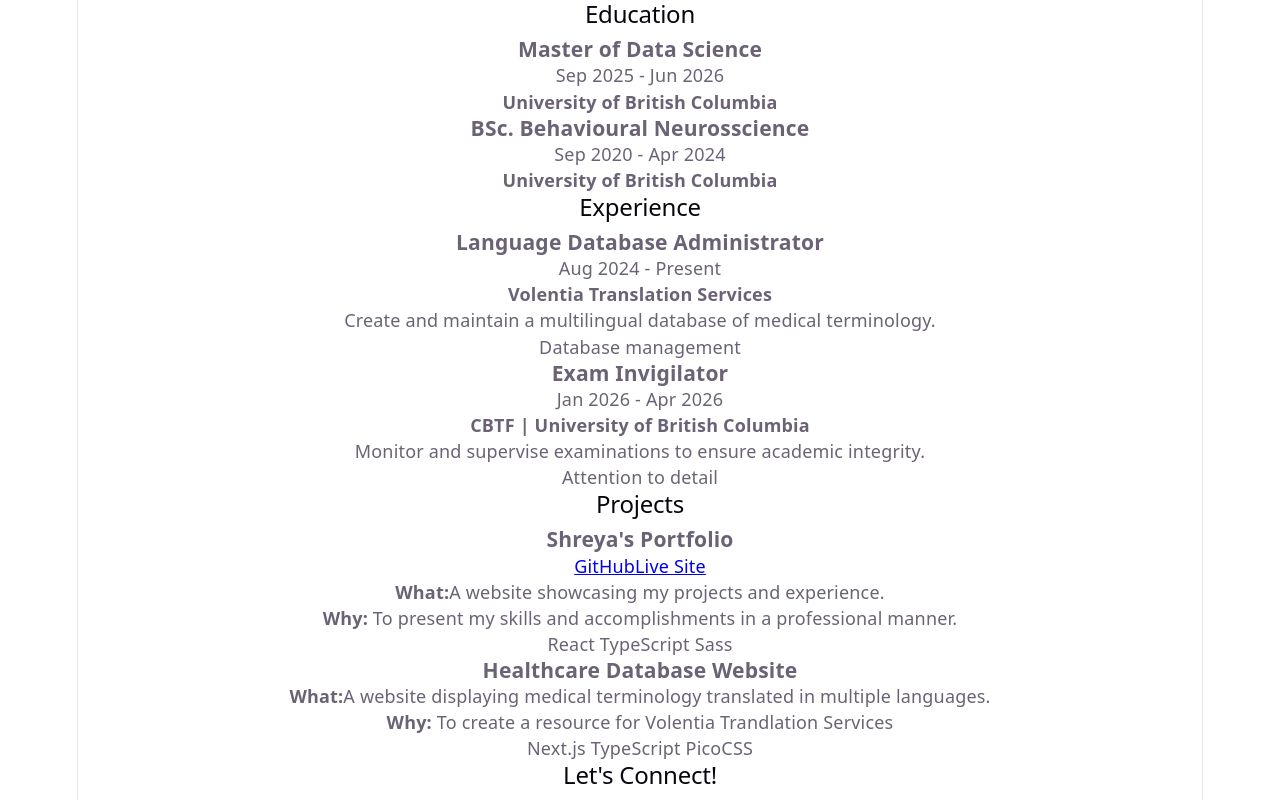
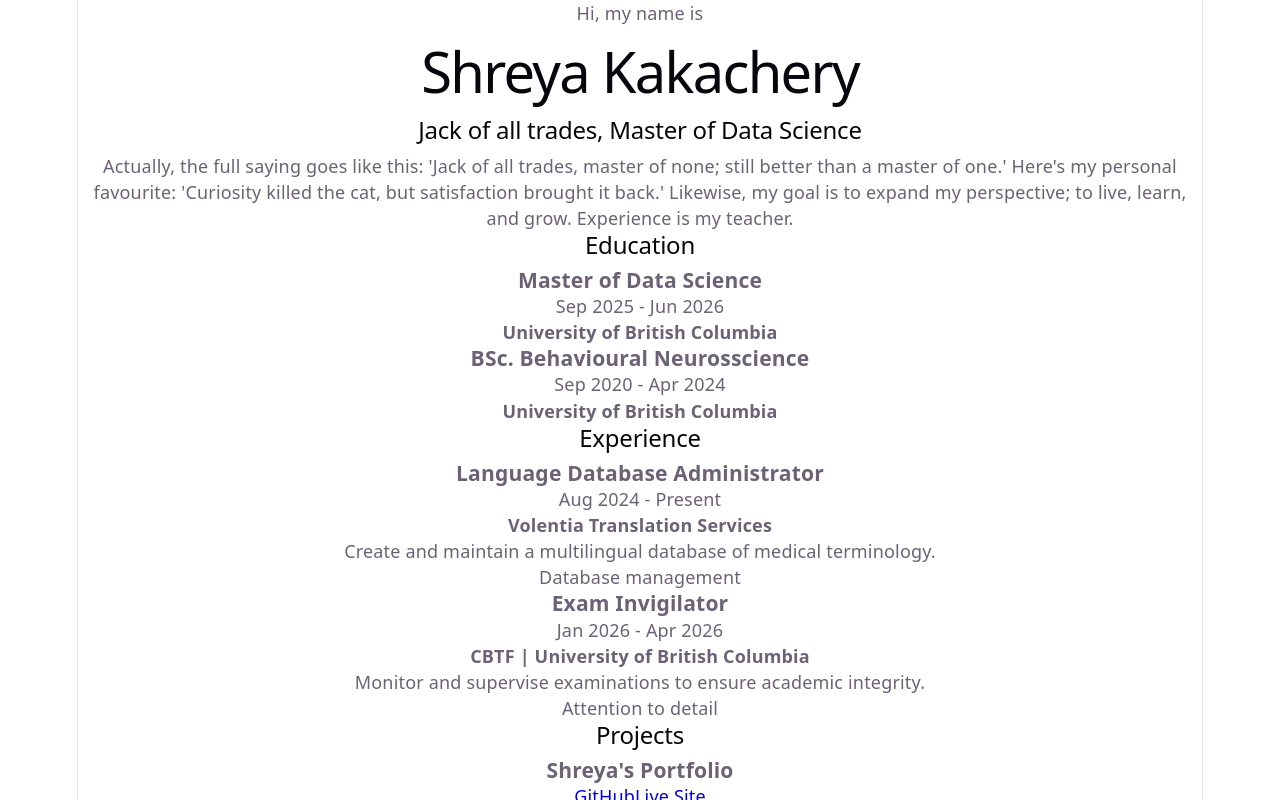
Before and after one commit to shreyakakachery/shreyakakachery.github.io, a React (Vite) app: page / in a window 1280 px wide. Shown: the top 800 px of the page. Built offline with nearby package versions, Linux system fonts and the light colour scheme.

Commit message:
Create and render Home component

```diff
--- a/src/App.tsx
+++ b/src/App.tsx
@@ -1,3 +1,4 @@
+import Home from "./components/Home/Home.tsx"
 import InfoContainer from "./components/InfoContainer/InfoContainer.tsx";
 import EducationCard from "./components/EducationCard/EducationCard.tsx";
 import ExperienceCard from "./components/ExperienceCard/ExperienceCard.tsx";
@@ -10,6 +11,7 @@ import "./App.scss";
 function App() {
   return (
     <div className="app">
+      <Home />
       <InfoContainer
         title="Education"
         dataList={profileData.education}
--- a/src/components/Home/Home.tsx
+++ b/src/components/Home/Home.tsx
@@ -0,0 +1,33 @@
+import profileData from '../../data/profile.json'
+import './Home.scss'
+
+interface HomeInfo {
+    name: string;
+    tagline: string;
+    bio: string;
+    imagePath: string | null;
+}
+
+export default function Home() {
+    const homeData: HomeInfo = profileData.home;
+
+    return (
+        <section className="home-container">
+            <div className="home-content">
+                <div className="text-section">
+                    <p className="greeting">Hi, my name is</p>
+                    <h1 className="name">{homeData.name}</h1>
+                    <div className="image-section">
+                        {homeData.imagePath ? (
+                            <img src={homeData.imagePath} alt={`${homeData.name} headshot`} className="profile-image" />
+                        ) : (
+                            <div className="image-placeholder"></div>
+                        )}
+                    </div>
+                    <h2 className="tagline">{homeData.tagline}</h2>
+                    <p className="bio">{homeData.bio}</p>
+                </div>
+            </div>
+        </section>
+    )
+}
```
